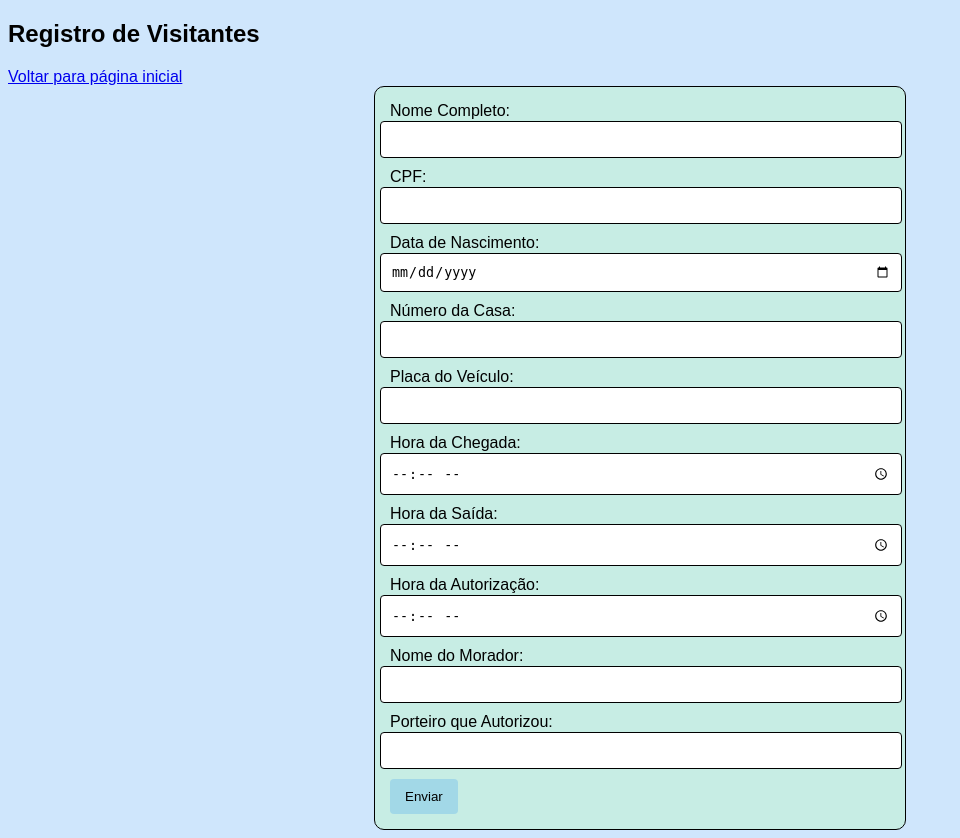
After one commit to telmareis/python-curso-senac-botafogo, a Django app: template python/controle/templates/index2.html in a window 1280 px wide. The commit adds this page. Shown: the whole page, without its empty margins (0-960 px from the left). Run offline with Django 3.2, Linux system fonts and the light colour scheme; the template is opened without the code that fills it, so the values that code supplies are empty.

Commit message:
Atualização e novo html para cadastramento de visitantes

```diff
--- a/python/controle/controle_visitantes/urls.py
+++ b/python/controle/controle_visitantes/urls.py
@@ -1,8 +1,10 @@
 from django.contrib import admin
 from django.urls import path
 from usuarios.views import index
+from visitantes.views import registrar_visitante
 
 urlpatterns = [
     path("admin/", admin.site.urls),
     path("", index, name="index"),
+    path("registrar-visitante/", registrar_visitante, name="registrar_visitante")
 ]
--- /dev/null
+++ b/python/controle/templates/index2.html
@@ -0,0 +1,88 @@
+<!DOCTYPE html>
+<html lang="pt-br">
+<head>
+    <meta charset="UTF-8">
+    <meta name="viewport" content="width=device-width, initial-scale=1.0">
+    <title>Registro de Visitantes</title>
+    <style>
+        body {
+            font-family: Arial, sans-serif;
+            background-color: #087ef431;
+        }
+
+        form {
+            max-width: 500px;
+            margin: auto;
+            padding: 15px;
+            border: 1px solid black;
+            border-radius: 10px;
+            background-color: #c7ede4;
+        }
+
+        label {
+            display: block;
+            margin-bottom: 1px;
+        }
+
+        input[type="text"],
+        input[type="date"],
+        input[type="time"] {
+            width: 100%;
+            padding: 10px;
+            margin-bottom: 10px;
+            margin-left: -10px;
+            border: 1px solid black;
+            border-radius: 4px;
+        }
+
+        input[type="submit"] {
+            background-color: #087ef431;
+            color: black;
+            padding: 10px 15px;
+            border: none;
+            border-radius: 4px;
+            cursor: pointer;
+        }
+    </style>
+</head>
+
+<body>
+    <h2>Registro de Visitantes</h2>
+    <main>
+        <a href="index.html">Voltar para página inicial</a>
+    </main>
+    <form action="#" method="post">
+        <label for="nomeCompleto">Nome Completo:</label>
+        <input type="text" id="nomeCompleto" name="Nome Completo" required>
+
+        <label for="cpf">CPF:</label>
+        <input type="text" id="cpf" name="cpf" required>
+
+        <label for="dataNascimento">Data de Nascimento:</label>
+        <input type="date" id="dataNascimento" name="Data de Nascimento" required>
+
+        <label for="numeroCasa">Número da Casa:</label>
+        <input type="text" id="numeroCasa" name="Número da casa a ser visitada" required>
+
+        <label for="placaVeiculo">Placa do Veículo:</label>
+        <input type="text" id="placaVeiculo" name="Placa do Veículo" required>
+
+        <label for="horaChegada">Hora da Chegada:</label>
+        <input type="time" id="horaChegada" name="Hora da chegada" required>
+
+        <label for="horaSaida">Hora da Saída:</label>
+        <input type="time" id="horaSaida" name="Hora de saída co condomínio" required>
+
+        <label for="horaAutorizacao">Hora da Autorização:</label>
+        <input type="time" id="horaAutorizacao" name="Hora da Autorização" required>
+
+        <label for="nomeMorador">Nome do Morador:</label>
+        <input type="text" id="nomeMorador" name="Nome do morador" required>
+
+        <label for="porteiroAutorizou">Porteiro que Autorizou:</label>
+        <input type="text" id="porteiroAutorizou" name="Horário de Autorização de Entrada" required>
+
+        <input type="submit" value="Enviar">
+    </form>
+</body>
+</html>
--- a/python/controle/visitantes/views.py
+++ b/python/controle/visitantes/views.py
@@ -1,3 +1,5 @@
 from django.shortcuts import render
 
-# Create your views here.
+def registrar_visitante(request):
+ context = {}
+ return render(request, "pagina.html", context)
```
Also changed, not shown: htmlecss/controle.html/index1.html (added, +137 -0 lines), python/controle/templates/index.html (+19 -0 lines), python/controle/db.sqlite3.
